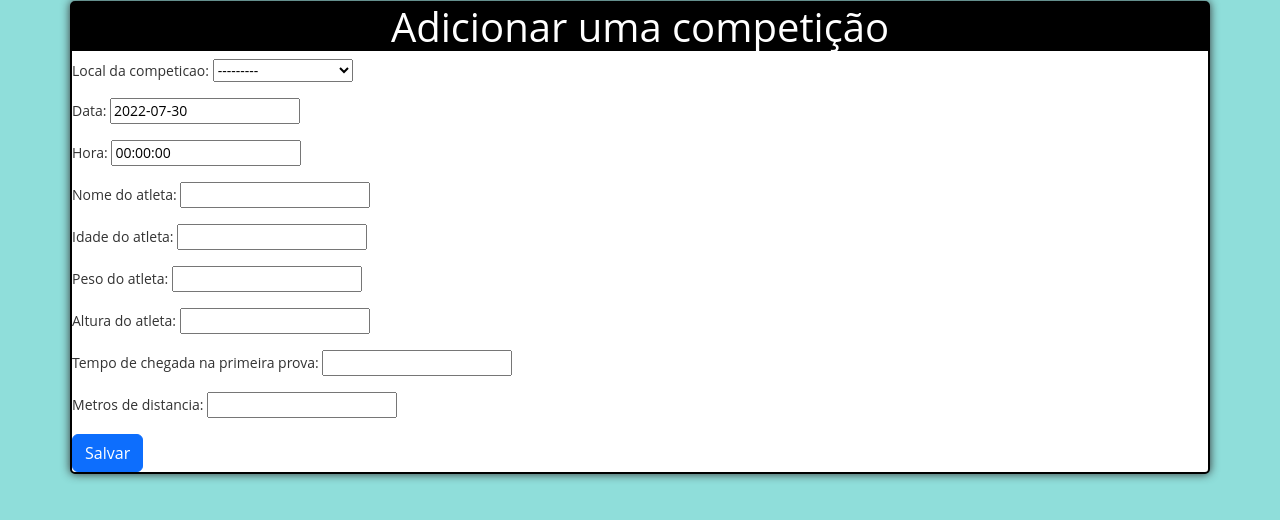
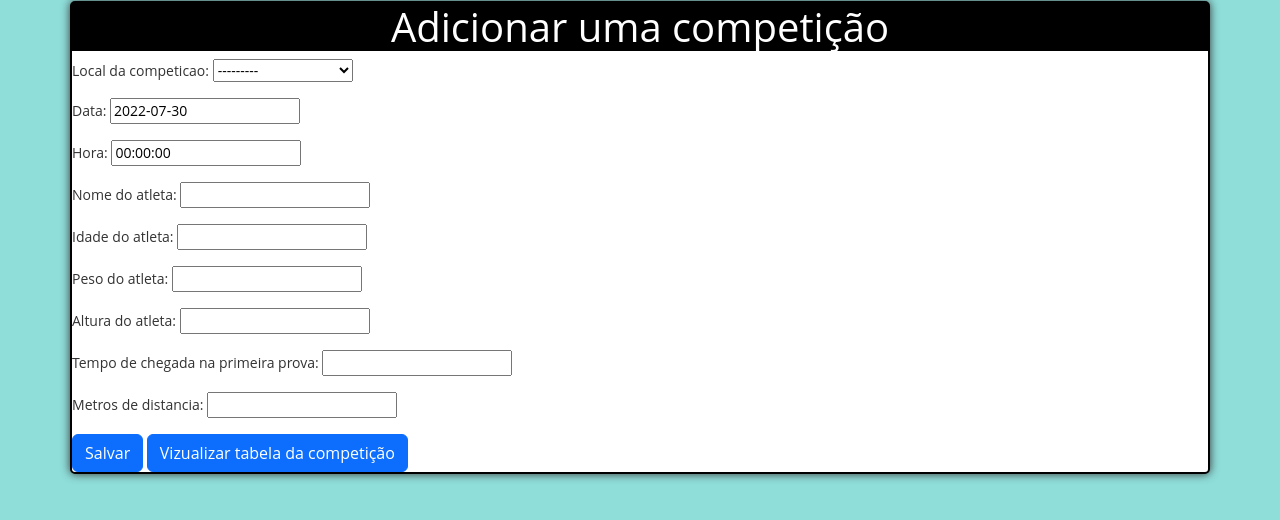
Before and after one commit to allystor/Jogos_olimpicos, a Django app: page /nova/ in a window 1280 px wide. Shown: the part 29-549 px from the top of the page. Run offline with Django 4.2, Linux system fonts and the light colour scheme.

Commit message:
Pequenas alterações

```diff
--- a/nova_competicao/templates/criar.html
+++ b/nova_competicao/templates/criar.html
@@ -23,6 +23,7 @@
                         </div>
                     </fieldset>
                     <input type="submit" value="Salvar" class="btn btn-primary">
+                    <a href="{% url 'ranking'%}" class="btn btn-primary">Vizualizar tabela da competição</a>
                 </form>
                 </div>
             </div>
```
